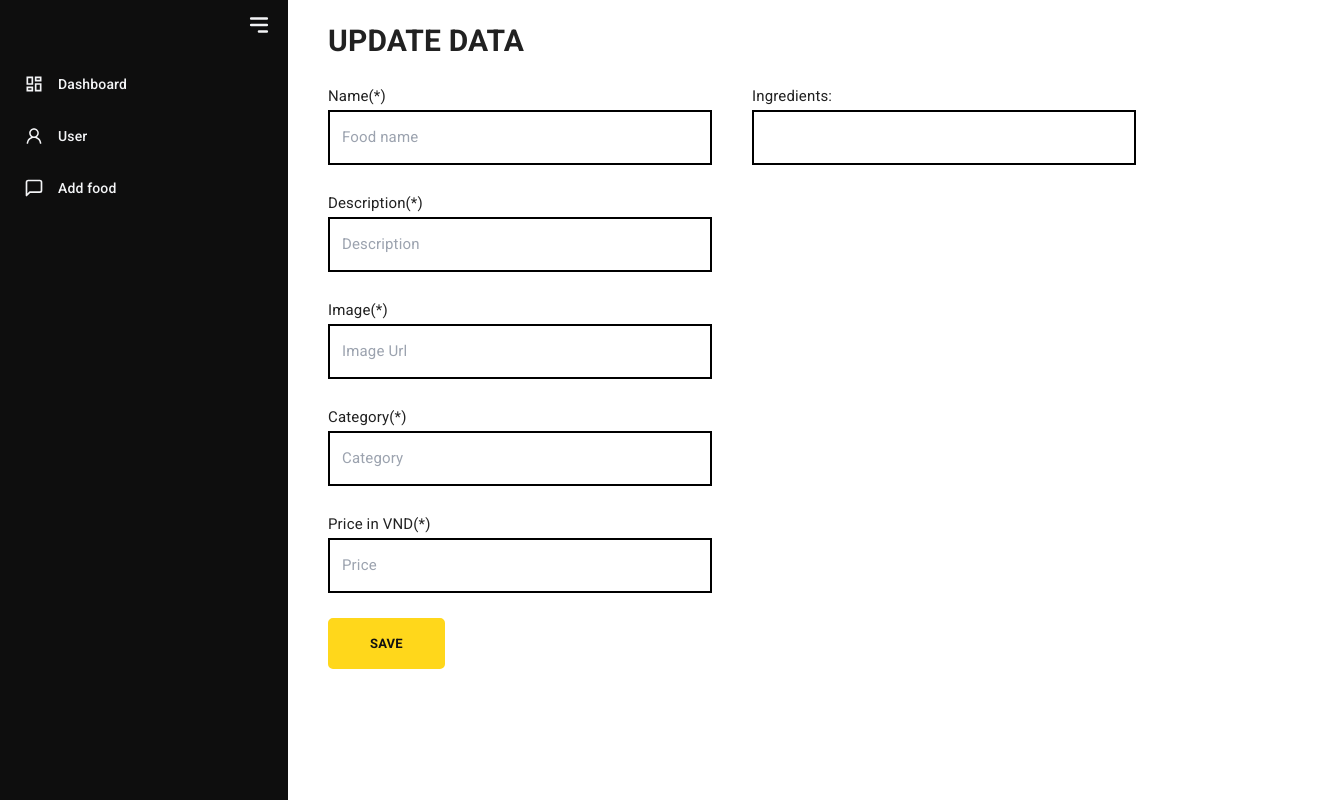
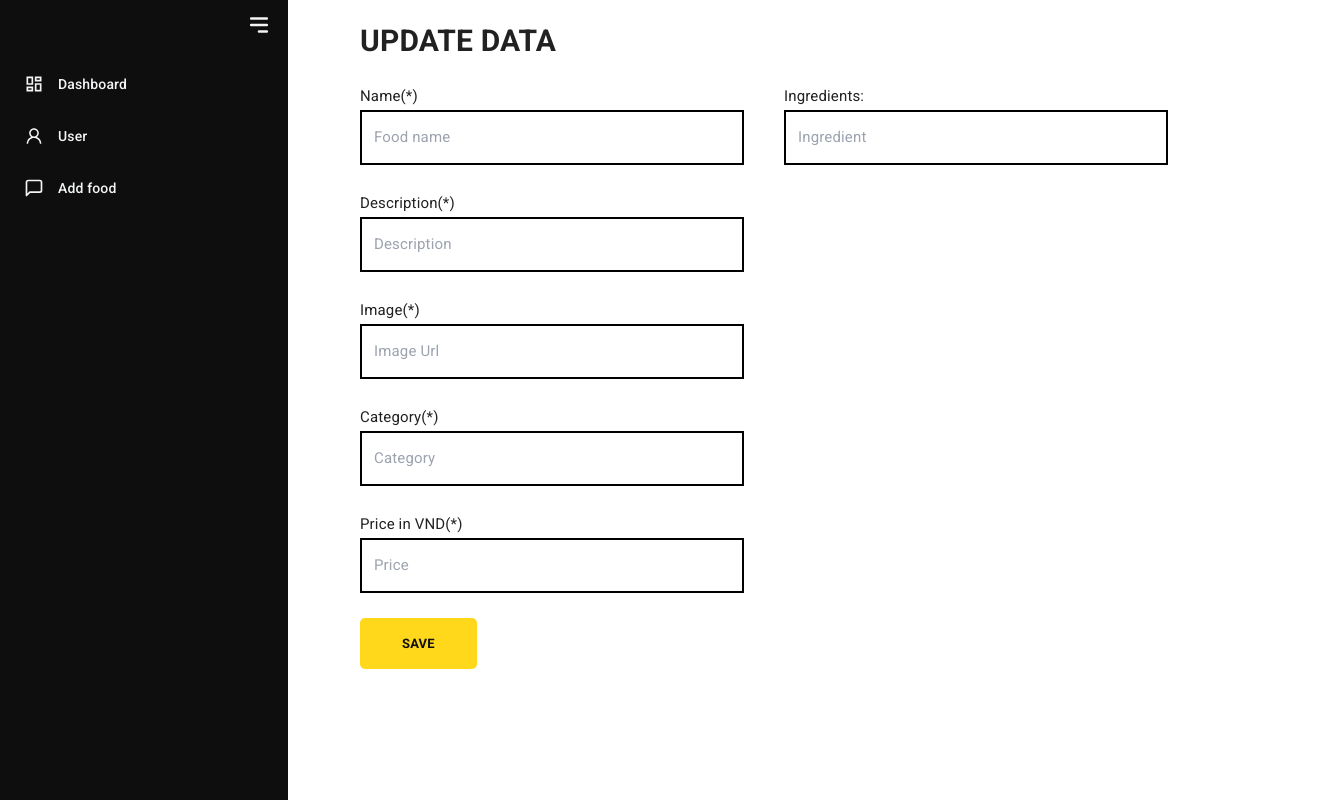
Before and after one commit to VyPham23/restaurant-admin, a React (Create React App) app: page /form in a window 1280 px wide. Shown: the whole page, 1320 px wide, since content can reach past the window. Built offline with nearby package versions, Linux system fonts and the light colour scheme.

Commit message:
update form

```diff
--- a/src/App.tsx
+++ b/src/App.tsx
@@ -14,7 +14,7 @@
         <Sidebar/>
         <Routes>
           <Route path="/" element={<Admin />} />
-          <Route path="/form" element={<Form />}></Route>
+          <Route path="/form" element={<Form />}/>
         </Routes>
       </Router>
     </React.StrictMode>
--- a/src/components/Form/Form.css
+++ b/src/components/Form/Form.css
@@ -7,8 +7,8 @@
 }
 
 .form__container {
-    position: relative;
-    left: 40px;
+    position: fixed;
+    left: 45vh;
 }
 
 .form__main {
--- a/src/components/Form/Form.tsx
+++ b/src/components/Form/Form.tsx
@@ -69,7 +69,7 @@
                 <div className="form__part">
                     <div className='form__section'>
                         <label>Ingredients:</label><br/>
-                            <input className='form__input' type="text" />
+                        <input className='form__input' type="text" placeholder="Ingredient"/>
                         {/* <input {...register("ingredient")} className='form__input' type="text" placeholder="Ingredient"/> */}
                         {/* <button>+</button> */}
                     </div>
```
Lines whose indentation alone changed are shown as unchanged.
